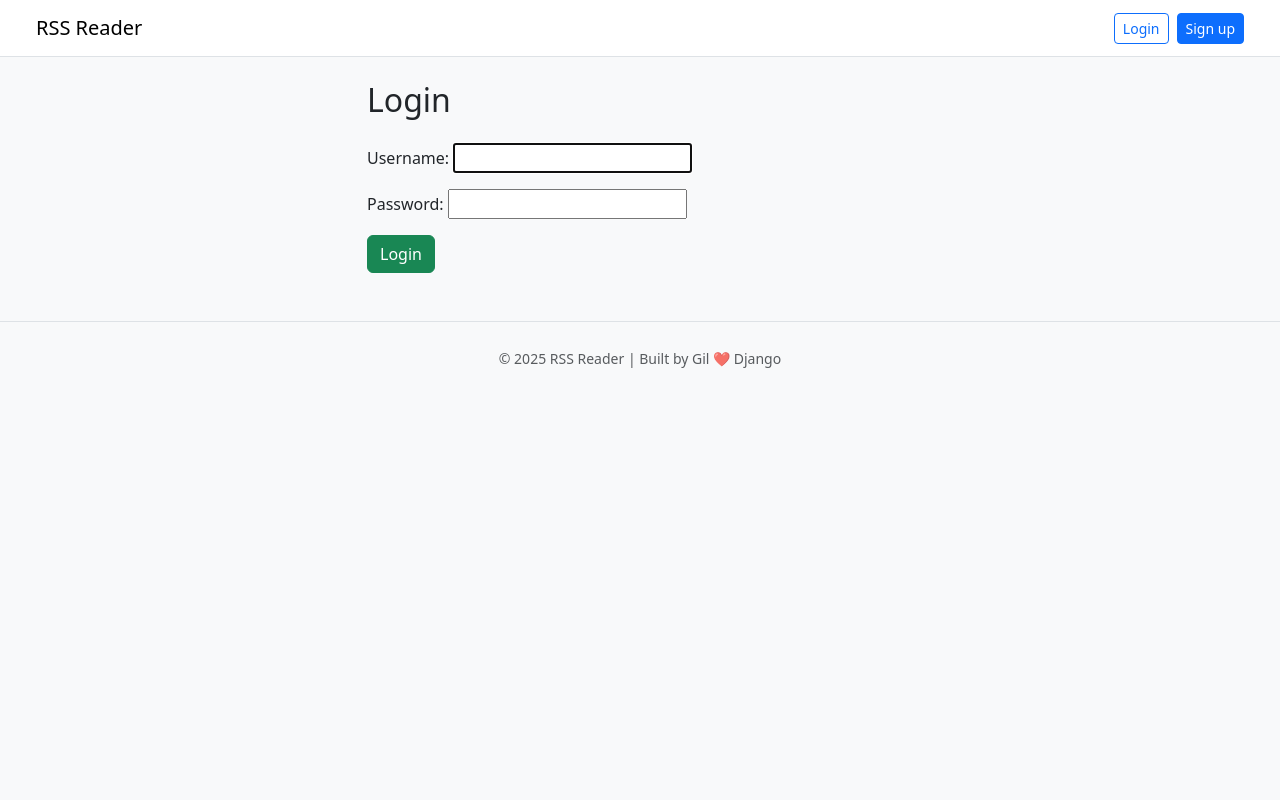
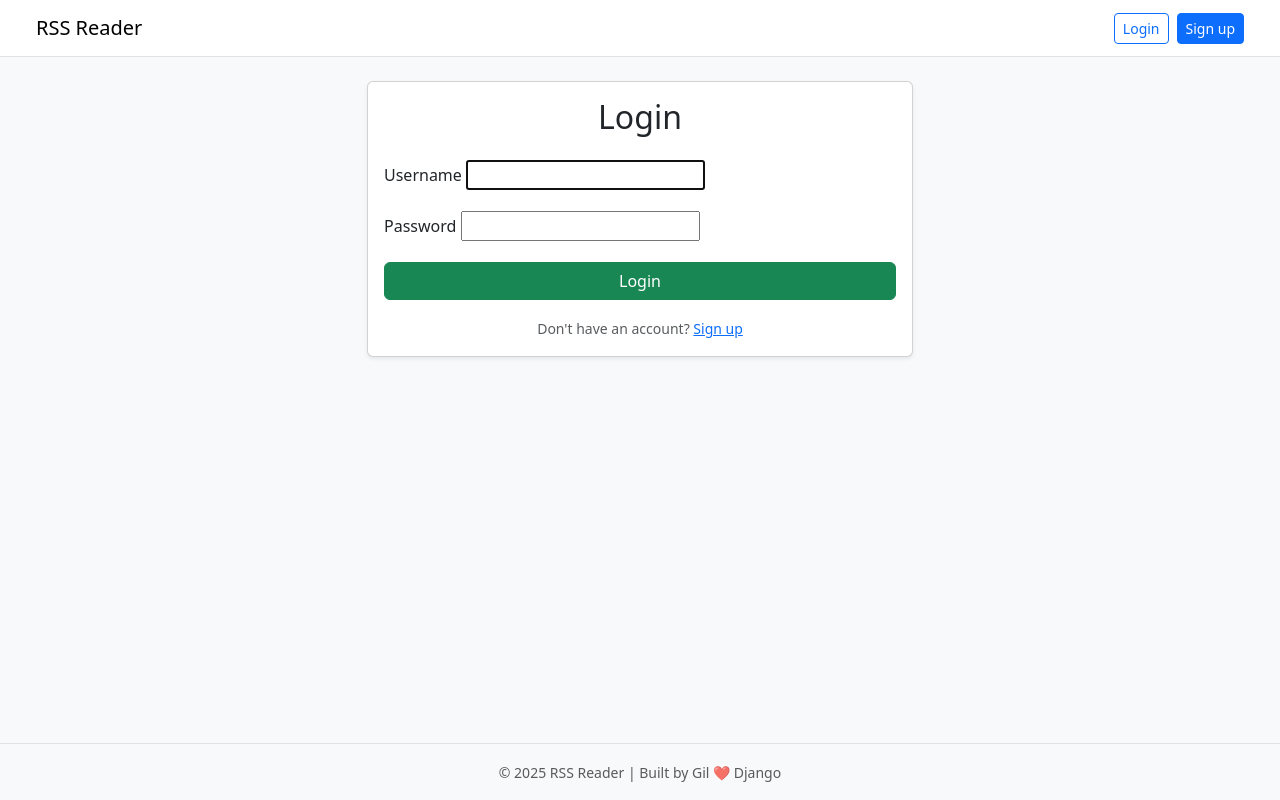
Before and after one commit to gil-ss/django-rss-reader, a Django app: page /login/ in a window 1280 px wide. Run offline with Django 5.2, Linux system fonts and the light colour scheme.

Commit message:
Enhance form styling with reusable 'add_class' filter, improved template for feed form and add demo um README.

```diff
--- a/feeds/static/feeds/css/custom.css
+++ b/feeds/static/feeds/css/custom.css
@@ -24,3 +24,16 @@
   opacity: 0;
   pointer-events: none;
 }
+
+html, body {
+    height: 100%;
+}
+
+body {
+    display: flex;
+    flex-direction: column;
+}
+
+main {
+    flex: 1;
+}
--- a/feeds/templates/registration/login.html
+++ b/feeds/templates/registration/login.html
@@ -3,12 +3,33 @@
 {% block content %}
 <div class="row justify-content-center">
     <div class="col-md-6">
-        <h2 class="mb-4">Login</h2>
-        <form method="post" novalidate>
-            {% csrf_token %}
-            {{ form.as_p }}
-            <button type="submit" class="btn btn-success">Login</button>
-        </form>
+        <div class="card shadow-sm">
+            <div class="card-body">
+                <h2 class="card-title mb-4 text-center">Login</h2>
+                <form method="post" novalidate>
+                    {% csrf_token %}
+                    {% for field in form %}
+                        <div class="mb-3">
+                            <label for="{{ field.id_for_label }}" class="form-label">{{ field.label }}</label>
+                            {{ field }}
+                            {% if field.errors %}
+                                <div class="text-danger small mt-1">
+                                    {{ field.errors|striptags }}
+                                </div>
+                            {% endif %}
+                        </div>
+                    {% endfor %}
+                    <div class="d-grid">
+                        <button type="submit" class="btn btn-success">Login</button>
+                    </div>
+                </form>
+                <div class="text-center mt-3">
+                    <small class="text-muted">Don't have an account?
+                        <a href="{% url 'signup' %}">Sign up</a>
+                    </small>
+                </div>
+            </div>
+        </div>
     </div>
 </div>
 {% endblock %}
--- a/templates/base.html
+++ b/templates/base.html
@@ -1,14 +1,16 @@
 <!DOCTYPE html>
 {% load tz %}
 {% load static %}
-<html lang="en">
+<html lang="en" class="h-100">
     <head>
         <meta charset="UTF-8">
         <title>RSS Reader</title>
         <link href="https://cdn.jsdelivr.net/npm/bootstrap@5.3.0/dist/css/bootstrap.min.css" rel="stylesheet">
+        <link href="{% static 'feeds/css/custom.css' %}" rel="stylesheet">
     </head>
-    <body class="bg-light text-dark">
+    <body class="d-flex flex-column h-100 bg-light text-dark">
 
+        <!-- Navbar -->
         <nav class="navbar navbar-expand-lg navbar-light bg-white border-bottom mb-4 px-4">
             <div class="container-fluid">
                 <a class="navbar-brand" href="/">RSS Reader</a>
@@ -27,6 +29,7 @@
             </div>
         </nav>
 
+        <!-- Flash messages -->
         {% if messages %}
           {% for message in messages %}
             <div class="alert
@@ -43,15 +46,18 @@
           {% endfor %}
         {% endif %}
 
-        <div class="container">
+        <!-- Main Content -->
+        <main class="flex-grow-1 container mb-4">
             {% block content %}{% endblock %}
-        </div>
+        </main>
 
-        <script src="https://cdn.jsdelivr.net/npm/bootstrap@5.3.0/dist/js/bootstrap.bundle.min.js"></script>
-        <link href="{% static 'feeds/css/custom.css' %}" rel="stylesheet">
-        <script src="{% static 'feeds/js/alerts.js' %}"></script>
-        <footer class="text-center py-4 mt-5 border-top text-muted">
+        <!-- Footer -->
+        <footer class="text-center py-3 mt-auto border-top text-muted">
             <small>© {{ now|default:"2025" }} RSS Reader | Built by Gil ❤️ Django</small>
         </footer>
+
+        <!-- Scripts -->
+        <script src="https://cdn.jsdelivr.net/npm/bootstrap@5.3.0/dist/js/bootstrap.bundle.min.js"></script>
+        <script src="{% static 'feeds/js/alerts.js' %}"></script>
     </body>
 </html>
```
Also changed, not shown: feeds/templates/feeds/feed_form.html (+22 -6 lines), feeds/templates/registration/signup.html (+27 -6 lines), feeds/templatetags/form_tags.py (added, +9 -0 lines), README.md, feeds/templatetags/__init__.py (added).
